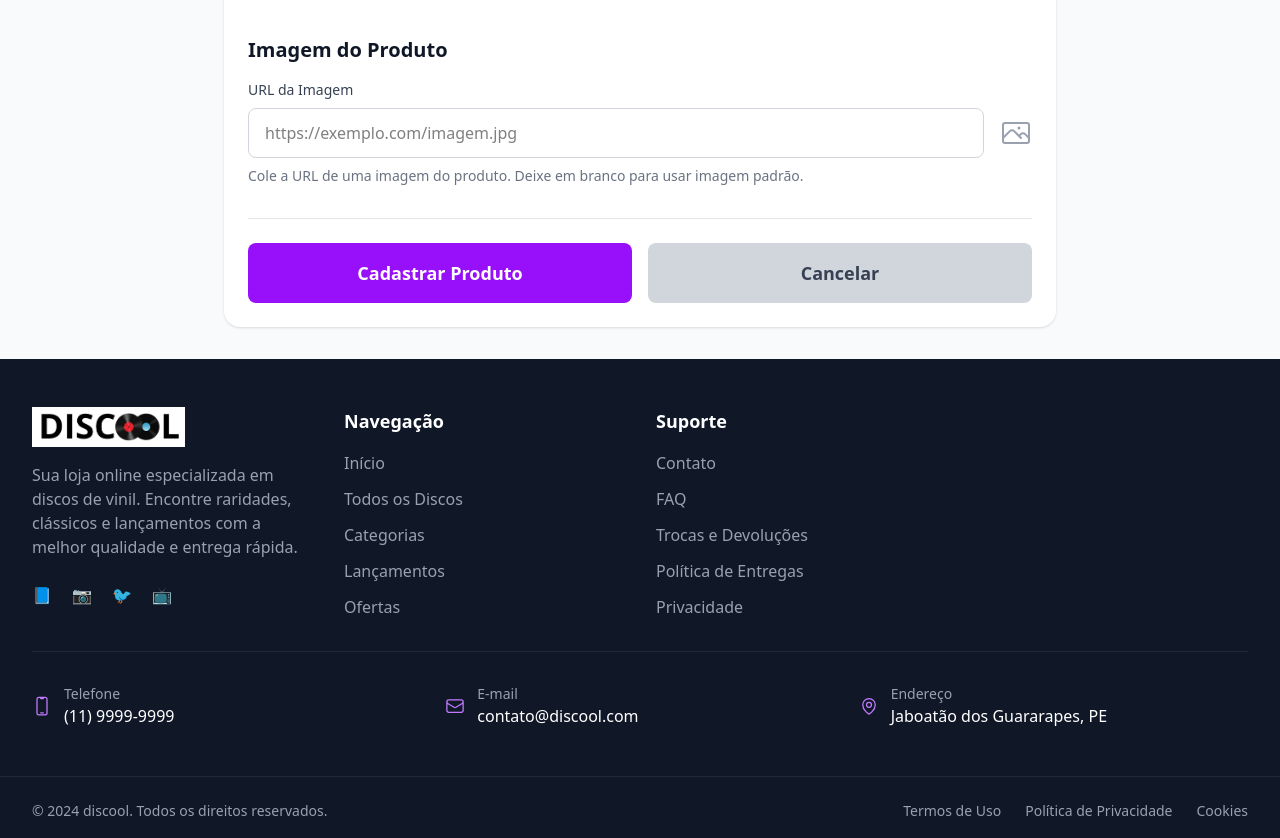
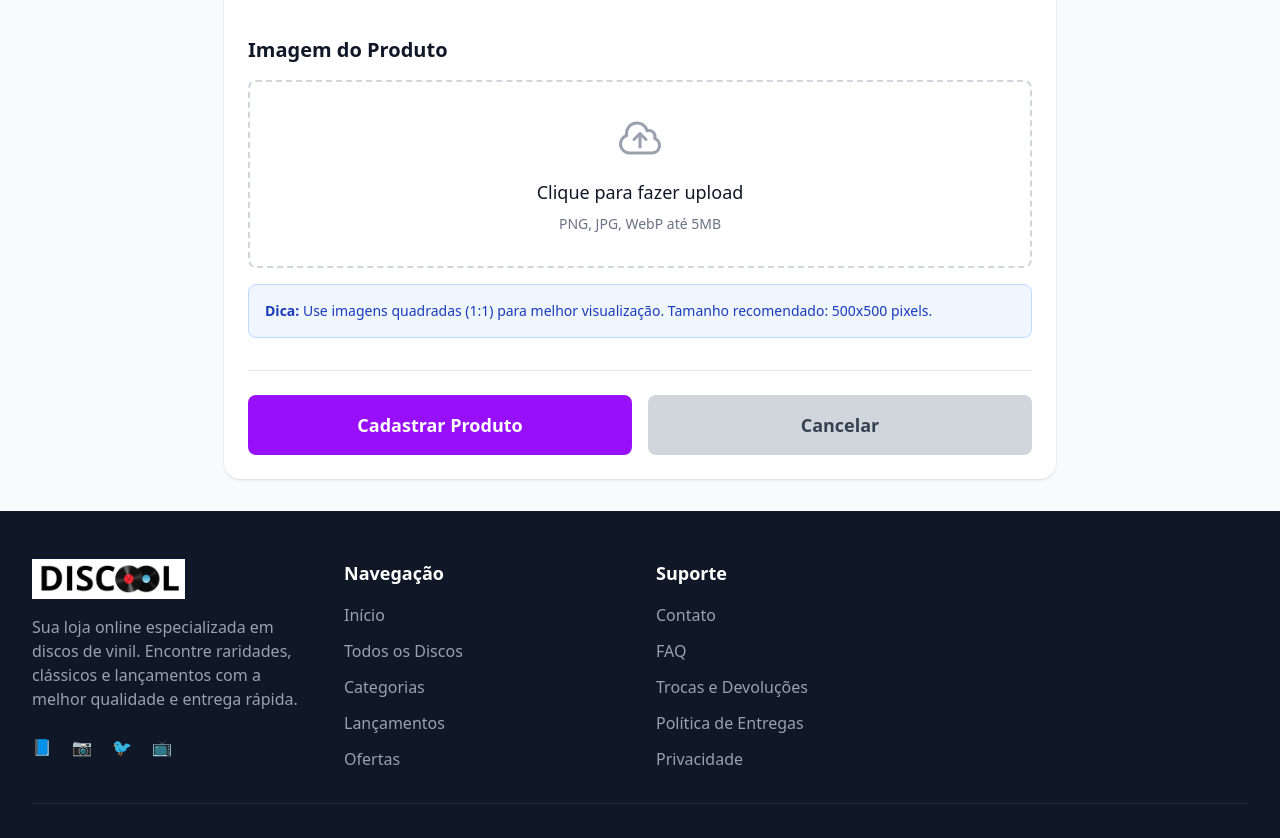
Before and after one commit to alana0vit/front-disco-ecommerce-web3, a React (Vite) app: page /admin/produtos/novo in a window 1280 px wide. Shown: the part 1000-1838 px from the top of the page. Built offline with nearby package versions, Linux system fonts and the light colour scheme; no server answers.

Commit message:
Atualização atualizado o cadastro de Produto para conter upload de imagem

```diff
--- a/src/pages/produto/ProdutoCadastro.jsx
+++ b/src/pages/produto/ProdutoCadastro.jsx
@@ -1,28 +1,32 @@
-// src/pages/ProductCreate.js
-import { useState, useEffect } from 'react';
-import { useNavigate, Link } from 'react-router-dom';
+// src/pages/ProdutoCadastro.jsx
+import { useState, useEffect, useRef } from "react";
+import { useNavigate, Link } from "react-router-dom";
 import {
   ArrowLeftIcon,
   PhotoIcon,
   CheckCircleIcon,
-  ExclamationCircleIcon
-} from '@heroicons/react/24/outline';
-import { productService, categoryService } from '../../services/Produto';
+  ExclamationCircleIcon,
+  XMarkIcon,
+  CloudArrowUpIcon,
+} from "@heroicons/react/24/outline";
+import { productService, categoryService } from "../../services/Produto";
 
-const ProdutoCreate = () => {
+const ProdutoCadastro = () => {
   const navigate = useNavigate();
+  const fileInputRef = useRef(null);
   const [categories, setCategories] = useState([]);
   const [loading, setLoading] = useState(false);
   const [submitStatus, setSubmitStatus] = useState(null);
+  const [imagePreview, setImagePreview] = useState(null);
 
   const [formData, setFormData] = useState({
-    nome: '',
-    descricao: '',
-    preco: '',
-    estoque: '',
+    nome: "",
+    descricao: "",
+    preco: "",
+    estoque: "",
     ativo: true,
-    imagem: '',
-    id_categoria_prod: ''
+    imagem: null, // Agora será um arquivo
+    id_categoria_prod: "",
   });
 
   const [errors, setErrors] = useState({});
@@ -37,47 +41,106 @@ const ProdutoCreate = () => {
       const data = await categoryService.getCategories();
       setCategories(data);
     } catch (err) {
-      console.error('Error loading categories:', err);
+      console.error("Error loading categories:", err);
       setSubmitStatus({
-        type: 'error',
-        message: 'Erro ao carregar categorias'
+        type: "error",
+        message: "Erro ao carregar categorias",
       });
     }
   };
 
   const handleChange = (e) => {
     const { name, value, type, checked } = e.target;
-    setFormData(prev => ({
+    setFormData((prev) => ({
       ...prev,
-      [name]: type === 'checkbox' ? checked : value
+      [name]: type === "checkbox" ? checked : value,
     }));
 
     // Limpar erro do campo quando usuário começar a digitar
     if (errors[name]) {
-      setErrors(prev => ({
+      setErrors((prev) => ({
         ...prev,
-        [name]: ''
+        [name]: "",
       }));
     }
+  };
+
+  const handleImageUpload = (e) => {
+    const file = e.target.files[0];
+    if (file) {
+      // Validar tipo de arquivo
+      const validTypes = ["image/jpeg", "image/jpg", "image/png", "image/webp"];
+      if (!validTypes.includes(file.type)) {
+        setErrors((prev) => ({
+          ...prev,
+          imagem: "Apenas imagens JPG, PNG ou WebP são permitidas",
+        }));
+        return;
+      }
+
+      // Validar tamanho (max 5MB)
+      if (file.size > 5 * 1024 * 1024) {
+        setErrors((prev) => ({
+          ...prev,
+          imagem: "A imagem deve ter no máximo 5MB",
+        }));
+        return;
+      }
+
+      setFormData((prev) => ({
+        ...prev,
+        imagem: file,
+      }));
+
+      // Criar preview
+      const reader = new FileReader();
+      reader.onload = (e) => {
+        setImagePreview(e.target.result);
+      };
+      reader.readAsDataURL(file);
+
+      // Limpar erro
+      if (errors.imagem) {
+        setErrors((prev) => ({
+          ...prev,
+          imagem: "",
+        }));
+      }
+    }
+  };
+
+  const removeImage = () => {
+    setFormData((prev) => ({
+      ...prev,
+      imagem: null,
+    }));
+    setImagePreview(null);
+    if (fileInputRef.current) {
+      fileInputRef.current.value = "";
+    }
+  };
+
+  const triggerFileInput = () => {
+    fileInputRef.current?.click();
   };
 
   const validateForm = () => {
     const newErrors = {};
 
     if (!formData.nome.trim()) {
-      newErrors.nome = 'Nome do produto é obrigatório';
+      newErrors.nome = "Nome do produto é obrigatório";
     }
 
     if (!formData.preco || parseFloat(formData.preco) <= 0) {
-      newErrors.preco = 'Preço deve ser maior que zero';
+      newErrors.preco = "Preço deve ser maior que zero";
     }
 
     if (!formData.estoque || parseInt(formData.estoque) < 0) {
-      newErrors.estoque = 'Estoque não pode ser negativo';
+      newErrors.estoque = "Estoque não pode ser negativo";
     }
 
     if (!formData.id_categoria_prod) {
-      newErrors.id_categoria_prod = 'Categoria é obrigatória';
+      newErrors.id_categoria_prod = "Categoria é obrigatória";
     }
 
     setErrors(newErrors);
@@ -89,8 +152,8 @@ const ProdutoCreate = () => {
 
     if (!validateForm()) {
       setSubmitStatus({
-        type: 'error',
-        message: 'Por favor, corrija os erros no formulário'
+        type: "error",
+        message: "Por favor, corrija os erros no formulário",
       });
       return;
     }
@@ -99,42 +162,54 @@ const ProdutoCreate = () => {
     setSubmitStatus(null);
 
     try {
-      // Preparar dados para envio
-      const productData = {
-        ...formData,
-        preco: parseFloat(formData.preco),
-        estoque: parseInt(formData.estoque),
-        id_categoria_prod: parseInt(formData.id_categoria_prod)
-      };
+      // Criar FormData para enviar arquivo
+      const formDataToSend = new FormData();
+      formDataToSend.append("nome", formData.nome);
+      formDataToSend.append("descricao", formData.descricao);
+      formDataToSend.append("preco", parseFloat(formData.preco));
+      formDataToSend.append("estoque", parseInt(formData.estoque));
+      formDataToSend.append("ativo", formData.ativo);
+      formDataToSend.append(
+        "id_categoria_prod",
+        parseInt(formData.id_categoria_prod)
+      );
 
-      await productService.createProduct(productData);
+      // Adicionar imagem se existir
+      if (formData.imagem) {
+        formDataToSend.append("imagem", formData.imagem);
+      }
+
+      await productService.createProduct(formDataToSend);
 
       setSubmitStatus({
-        type: 'success',
-        message: 'Produto cadastrado com sucesso!'
+        type: "success",
+        message: "Produto cadastrado com sucesso!",
       });
 
       // Limpar formulário após sucesso
       setFormData({
-        nome: '',
-        descricao: '',
-        preco: '',
-        estoque: '',
+        nome: "",
+        descricao: "",
+        preco: "",
+        estoque: "",
         ativo: true,
-        imagem: '',
-        id_categoria_prod: ''
+        imagem: null,
+        id_categoria_prod: "",
       });
+      setImagePreview(null);
+      if (fileInputRef.current) {
+        fileInputRef.current.value = "";
+      }
 
       // Redirecionar após 2 segundos
       setTimeout(() => {
-        navigate('/produtos');
+        navigate("/produtos");
       }, 2000);
-
     } catch (err) {
-      console.error('Error creating product:', err);
+      console.error("Error creating product:", err);
       setSubmitStatus({
-        type: 'error',
-        message: 'Erro ao cadastrar produto. Tente novamente.'
+        type: "error",
+        message: "Erro ao cadastrar produto. Tente novamente.",
       });
     } finally {
       setLoading(false);
@@ -168,13 +243,15 @@ const ProdutoCreate = () => {
 
           {/* Alert de Status */}
           {submitStatus && (
-            <div className={`mx-6 mt-6 p-4 rounded-lg ${
-              submitStatus.type === 'success'
-                ? 'bg-green-50 border border-green-200 text-green-800'
-                : 'bg-red-50 border border-red-200 text-red-800'
-            }`}>
+            <div
+              className={`mx-6 mt-6 p-4 rounded-lg ${
+                submitStatus.type === "success"
+                  ? "bg-green-50 border border-green-200 text-green-800"
+                  : "bg-red-50 border border-red-200 text-red-800"
+              }`}
+            >
               <div className="flex items-center">
-                {submitStatus.type === 'success' ? (
+                {submitStatus.type === "success" ? (
                   <CheckCircleIcon className="h-5 w-5 mr-2" />
                 ) : (
                   <ExclamationCircleIcon className="h-5 w-5 mr-2" />
@@ -195,7 +272,10 @@ const ProdutoCreate = () => {
               <div className="grid grid-cols-1 md:grid-cols-2 gap-6">
                 {/* Nome do Produto */}
                 <div className="md:col-span-2">
-                  <label htmlFor="nome" className="block text-sm font-medium text-gray-700 mb-2">
+                  <label
+                    htmlFor="nome"
+                    className="block text-sm font-medium text-gray-700 mb-2"
+                  >
                     Nome do Produto *
                   </label>
                   <input
@@ -205,7 +285,7 @@ const ProdutoCreate = () => {
                     value={formData.nome}
                     onChange={handleChange}
                     className={`w-full rounded-lg border px-4 py-3 focus:ring-2 focus:ring-purple-600 focus:border-transparent ${
-                      errors.nome ? 'border-red-500' : 'border-gray-300'
+                      errors.nome ? "border-red-500" : "border-gray-300"
                     }`}
                     placeholder="Ex: The Dark Side of the Moon"
                   />
@@ -216,7 +296,10 @@ const ProdutoCreate = () => {
 
                 {/* Categoria */}
                 <div>
-                  <label htmlFor="id_categoria_prod" className="block text-sm font-medium text-gray-700 mb-2">
+                  <label
+                    htmlFor="id_categoria_prod"
+                    className="block text-sm font-medium text-gray-700 mb-2"
+                  >
                     Categoria *
                   </label>
                   <select
@@ -225,24 +308,34 @@ const ProdutoCreate = () => {
                     value={formData.id_categoria_prod}
                     onChange={handleChange}
                     className={`w-full rounded-lg border px-4 py-3 focus:ring-2 focus:ring-purple-600 focus:border-transparent ${
-                      errors.id_categoria_prod ? 'border-red-500' : 'border-gray-300'
+                      errors.id_categoria_prod
+                        ? "border-red-500"
+                        : "border-gray-300"
                     }`}
                   >
                     <option value="">Selecione uma categoria</option>
                     {categories.map((category) => (
-                      <option key={category.idCategoria} value={category.idCategoria}>
+                      <option
+                        key={category.idCategoria}
+                        value={category.idCategoria}
+                      >
                         {category.nome}
                       </option>
                     ))}
                   </select>
                   {errors.id_categoria_prod && (
-                    <p className="mt-1 text-sm text-red-600">{errors.id_categoria_prod}</p>
+                    <p className="mt-1 text-sm text-red-600">
+                      {errors.id_categoria_prod}
+                    </p>
                   )}
                 </div>
 
                 {/* Status */}
                 <div>
-                  <label htmlFor="ativo" className="block text-sm font-medium text-gray-700 mb-2">
+                  <label
+                    htmlFor="ativo"
+                    className="block text-sm font-medium text-gray-700 mb-2"
+                  >
                     Status do Produto
                   </label>
                   <div className="flex items-center space-x-3 p-3 border border-gray-300 rounded-lg">
@@ -271,11 +364,16 @@ const ProdutoCreate = () => {
               <div className="grid grid-cols-1 md:grid-cols-2 gap-6">
                 {/* Preço */}
                 <div>
-                  <label htmlFor="preco" className="block text-sm font-medium text-gray-700 mb-2">
+                  <label
+                    htmlFor="preco"
+                    className="block text-sm font-medium text-gray-700 mb-2"
+                  >
                     Preço (R$) *
                   </label>
                   <div className="relative">
-                    <span className="absolute left-3 top-3 text-gray-500">R$</span>
+                    <span className="absolute left-3 top-3 text-gray-500">
+                      R$
+                    </span>
                     <input
                       type="number"
                       id="preco"
@@ -285,7 +383,7 @@ const ProdutoCreate = () => {
                       step="0.01"
                       min="0"
                       className={`w-full pl-10 pr-4 py-3 rounded-lg border focus:ring-2 focus:ring-purple-600 focus:border-transparent ${
-                        errors.preco ? 'border-red-500' : 'border-gray-300'
+                        errors.preco ? "border-red-500" : "border-gray-300"
                       }`}
                       placeholder="0,00"
                     />
@@ -297,7 +395,10 @@ const ProdutoCreate = () => {
 
                 {/* Estoque */}
                 <div>
-                  <label htmlFor="estoque" className="block text-sm font-medium text-gray-700 mb-2">
+                  <label
+                    htmlFor="estoque"
+                    className="block text-sm font-medium text-gray-700 mb-2"
+                  >
                     Estoque *
                   </label>
                   <input
@@ -308,12 +409,14 @@ const ProdutoCreate = () => {
                     onChange={handleChange}
                     min="0"
                     className={`w-full rounded-lg border px-4 py-3 focus:ring-2 focus:ring-purple-600 focus:border-transparent ${
-                      errors.estoque ? 'border-red-500' : 'border-gray-300'
+                      errors.estoque ? "border-red-500" : "border-gray-300"
                     }`}
                     placeholder="Quantidade em estoque"
                   />
                   {errors.estoque && (
-                    <p className="mt-1 text-sm text-red-600">{errors.estoque}</p>
+                    <p className="mt-1 text-sm text-red-600">
+                      {errors.estoque}
+                    </p>
                   )}
                 </div>
               </div>
@@ -326,7 +429,10 @@ const ProdutoCreate = () => {
               </h2>
 
               <div>
-                <label htmlFor="descricao" className="block text-sm font-medium text-gray-700 mb-2">
+                <label
+                  htmlFor="descricao"
+                  className="block text-sm font-medium text-gray-700 mb-2"
+                >
                   Descrição do Produto
                 </label>
                 <textarea
@@ -341,51 +447,70 @@ const ProdutoCreate = () => {
               </div>
             </div>
 
-            {/* Imagem */}
+            {/* Upload de Imagem */}
             <div>
               <h2 className="text-xl font-semibold text-gray-900 mb-4">
                 Imagem do Produto
               </h2>
 
-              <div>
-                <label htmlFor="imagem" className="block text-sm font-medium text-gray-700 mb-2">
-                  URL da Imagem
-                </label>
-                <div className="flex items-center space-x-4">
-                  <div className="flex-1">
-                    <input
-                      type="url"
-                      id="imagem"
-                      name="imagem"
-                      value={formData.imagem}
-                      onChange={handleChange}
-                      className="w-full rounded-lg border border-gray-300 px-4 py-3 focus:ring-2 focus:ring-purple-600 focus:border-transparent"
-                      placeholder="https://exemplo.com/imagem.jpg"
-                    />
-                  </div>
-                  <div className="flex-shrink-0">
-                    <PhotoIcon className="h-8 w-8 text-gray-400" />
-                  </div>
+              <div className="space-y-4">
+                {/* Área de Upload */}
+                <div
+                  onClick={triggerFileInput}
+                  className="border-2 border-dashed border-gray-300 rounded-lg p-8 text-center cursor-pointer hover:border-purple-400 transition-colors"
+                >
+                  <input
+                    type="file"
+                    ref={fileInputRef}
+                    onChange={handleImageUpload}
+                    accept="image/jpeg,image/jpg,image/png,image/webp"
+                    className="hidden"
+                  />
+
+                  {!imagePreview ? (
+                    <div>
+                      <CloudArrowUpIcon className="h-12 w-12 text-gray-400 mx-auto mb-4" />
+                      <p className="text-lg font-medium text-gray-900 mb-2">
+                        Clique para fazer upload
+                      </p>
+                      <p className="text-sm text-gray-500">
+                        PNG, JPG, WebP até 5MB
+                      </p>
+                    </div>
+                  ) : (
+                    <div className="relative inline-block">
+                      <img
+                        src={imagePreview}
+                        alt="Preview"
+                        className="h-32 w-32 object-cover rounded-lg mx-auto"
+                      />
+                      <button
+                        type="button"
+                        onClick={(e) => {
+                          e.stopPropagation();
+                          removeImage();
+                        }}
+                        className="absolute -top-2 -right-2 bg-red-500 text-white rounded-full p-1 hover:bg-red-600"
+                      >
+                        <XMarkIcon className="h-4 w-4" />
+                      </button>
+                    </div>
+                  )}
                 </div>
-                <p className="mt-2 text-sm text-gray-500">
-                  Cole a URL de uma imagem do produto. Deixe em branco para usar imagem padrão.
-                </p>
+
+                {/* Mensagem de Erro */}
+                {errors.imagem && (
+                  <p className="text-sm text-red-600">{errors.imagem}</p>
+                )}
+
+                {/* Informações */}
+                <div className="bg-blue-50 border border-blue-200 rounded-lg p-4">
+                  <p className="text-sm text-blue-800">
+                    <strong>Dica:</strong> Use imagens quadradas (1:1) para
+                    melhor visualização. Tamanho recomendado: 500x500 pixels.
+                  </p>
+                </div>
               </div>
-
-              {/* Preview da Imagem */}
-              {formData.imagem && (
-                <div className="mt-4">
-                  <p className="text-sm font-medium text-gray-700 mb-2">Preview:</p>
-                  <img
-                    src={formData.imagem}
-                    alt="Preview"
-                    className="h-32 w-32 object-cover rounded-lg border border-gray-300"
-                    onError={(e) => {
-                      e.target.style.display = 'none';
-                    }}
-                  />
-                </div>
-              )}
             </div>
 
             {/* Botões de Ação */}
@@ -401,13 +526,13 @@ const ProdutoCreate = () => {
                     Cadastrando...
                   </>
                 ) : (
-                  'Cadastrar Produto'
+                  "Cadastrar Produto"
                 )}
               </button>
 
               <button
                 type="button"
-                onClick={() => navigate('/produtos')}
+                onClick={() => navigate("/produtos")}
                 disabled={loading}
                 className="flex-1 bg-gray-300 hover:bg-gray-400 disabled:bg-gray-200 text-gray-700 py-4 px-6 rounded-lg font-semibold text-lg transition-colors duration-200"
               >
@@ -421,4 +546,4 @@ const ProdutoCreate = () => {
   );
 };
 
-export default ProdutoCreate;
+export default ProdutoCadastro;
```
